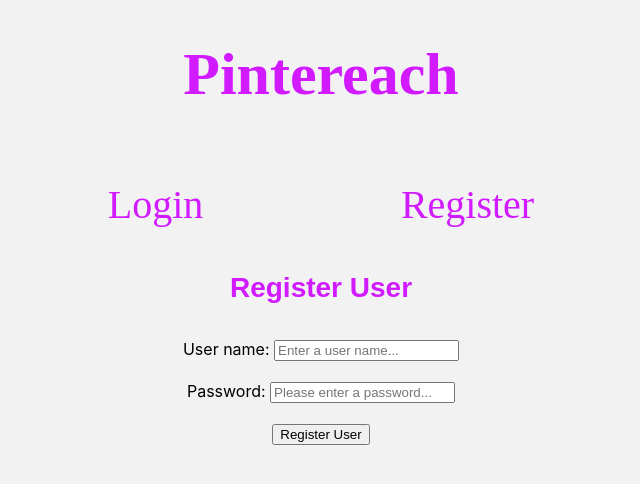
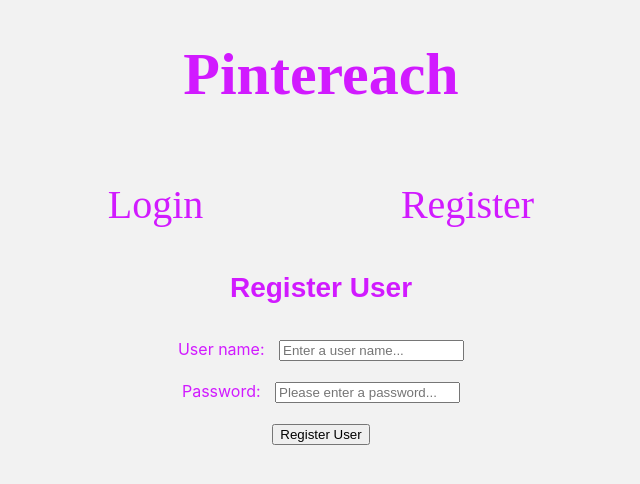
Before and after one commit to build-week-pintereach/Front-End, a React (Create React App) app in the folder pintereach/: page /register in a window 1280 px wide. Shown: the top 484 px of the page, without its empty margins (319-959 px from the left). Built offline with nearby package versions, Linux system fonts and the light colour scheme; a web font is replaced by a local one.

Commit message:
mv(Login.js && Register.js) + class label for both password and username labels in both Login and REgister files to reduce css bulk

```diff
--- a/pintereach/src/components/LoginRegister/Login.js
+++ b/pintereach/src/components/LoginRegister/Login.js
@@ -31,7 +31,7 @@ export default class Login extends Component {
 
         <form onSubmit={this.loginUser}>
           <div className="username-field">
-            <label htmlFor="username-login-field" className="username-label">
+            <label htmlFor="username-login-field" className="label">
               User name:{' '}
             </label>
             <input
@@ -46,7 +46,7 @@ export default class Login extends Component {
           </div>
           <br />
           <div className="password-field">
-            <label htmlFor="password-login-field" className="password-label">
+            <label htmlFor="password-login-field" className="label">
               Password:{' '}
             </label>
             <input
--- a/pintereach/src/components/LoginRegister/Register.js
+++ b/pintereach/src/components/LoginRegister/Register.js
@@ -47,7 +47,7 @@ class Register extends Component {
         <h2 className="heading">Register User</h2>
         <form onSubmit={this.submitUser} className="register-user-form">
           <div className="username-section">
-            <label htmlFor="username-field" className="username-label">
+            <label htmlFor="username-field" className="label">
               User name:{' '}
             </label>
 
@@ -66,7 +66,7 @@ class Register extends Component {
           <br />
 
           <div className="password">
-            <label htmlFor="password-field" className="password-label">
+            <label htmlFor="password-field" className="label">
               Password:{' '}
             </label>
             <input
```
